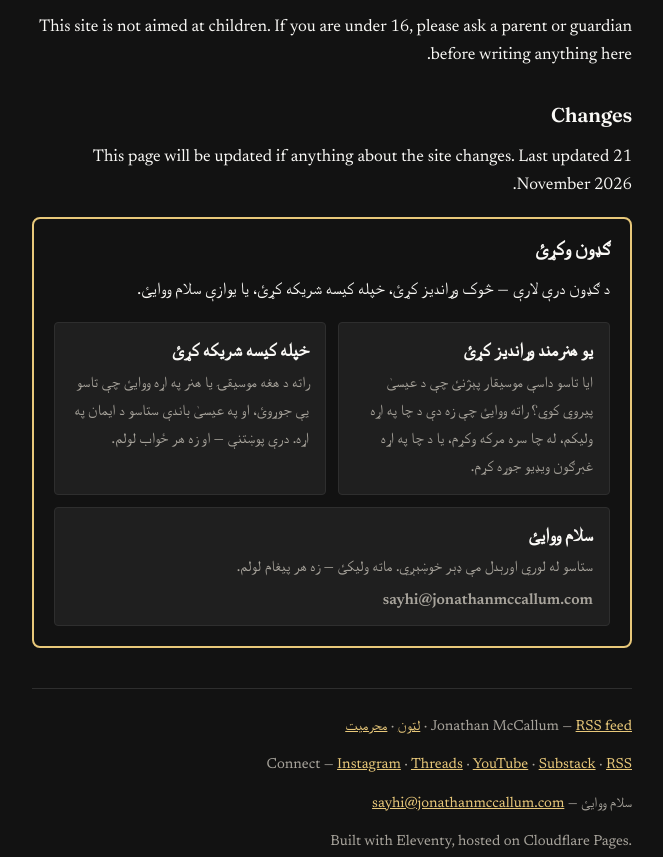
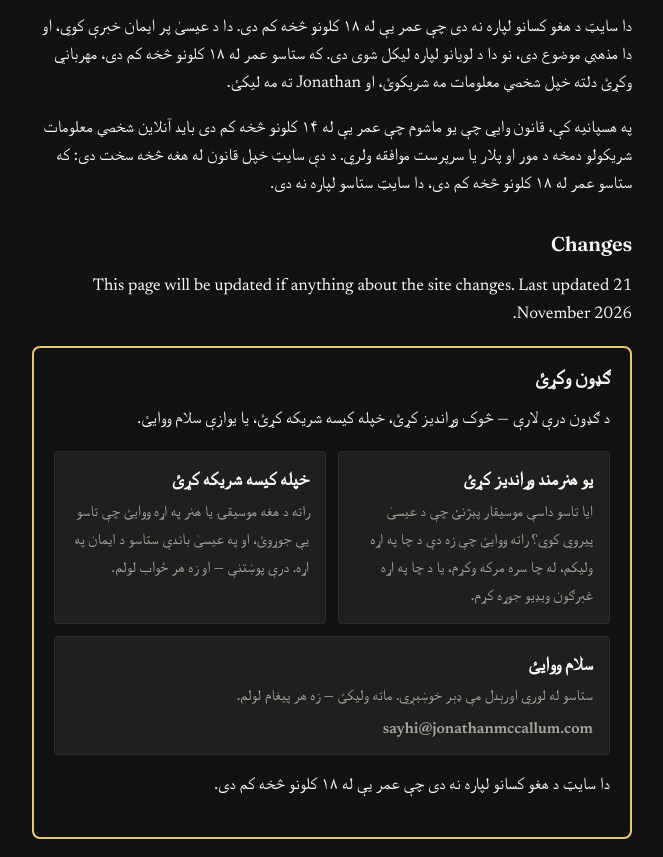
Before and after one commit to streamjonathan/jonathanmccallum-ps, an Eleventy site: page content/pages/privacy.md in a window 1280 px wide. Shown: the part 1728-2585 px from the top of the page, without its empty margins (308-971 px from the left). Built offline with nearby package versions, Linux system fonts and the light colour scheme; Eleventy itself is replaced by a stand-in of ours; files that its build step writes are made by us from their sources.

Commit message:
Under-18 policy: site is not for people under 18 [ps]

```diff
--- a/_includes/get-involved.njk
+++ b/_includes/get-involved.njk
@@ -16,4 +16,5 @@
       <span class="get-involved__email" data-contact-email-text>بریښنالیک راولېږئ</span>
     </a>
   </div>
+  <p>دا سایټ د هغو کسانو لپاره نه دی چې عمر یې له ۱۸ کلونو څخه کم دی.</p>
 </section>
--- a/content/pages/privacy.md
+++ b/content/pages/privacy.md
@@ -42,7 +42,9 @@ The legal basis for the chat is legitimate interest: running a small site that a
 
 ## Children
 
-This site is not aimed at children. If you are under 16, please ask a parent or guardian before writing anything here.
+دا سایټ د هغو کسانو لپاره نه دی چې عمر یې له ۱۸ کلونو څخه کم دی. دا د عیسیٰ پر ایمان خبرې کوي، او دا مذهبي موضوع دی، نو دا د لویانو لپاره لیکل شوی دی. که ستاسو عمر له ۱۸ کلونو څخه کم دی، مهرباني وکړئ دلته خپل شخصي معلومات مه شریکوئ، او Jonathan ته مه لیکئ.
+
+په هسپانیه کې، قانون وایي چې یو ماشوم چې عمر یې له ۱۴ کلونو څخه کم دی باید آنلاین شخصي معلومات شریکولو دمخه د مور او پلار یا سرپرست موافقه ولري. د دې سایټ خپل قانون له هغه څخه سخت دی: که ستاسو عمر له ۱۸ کلونو څخه کم دی، دا سایټ ستاسو لپاره نه دی.
 
 ## Changes
 
```
